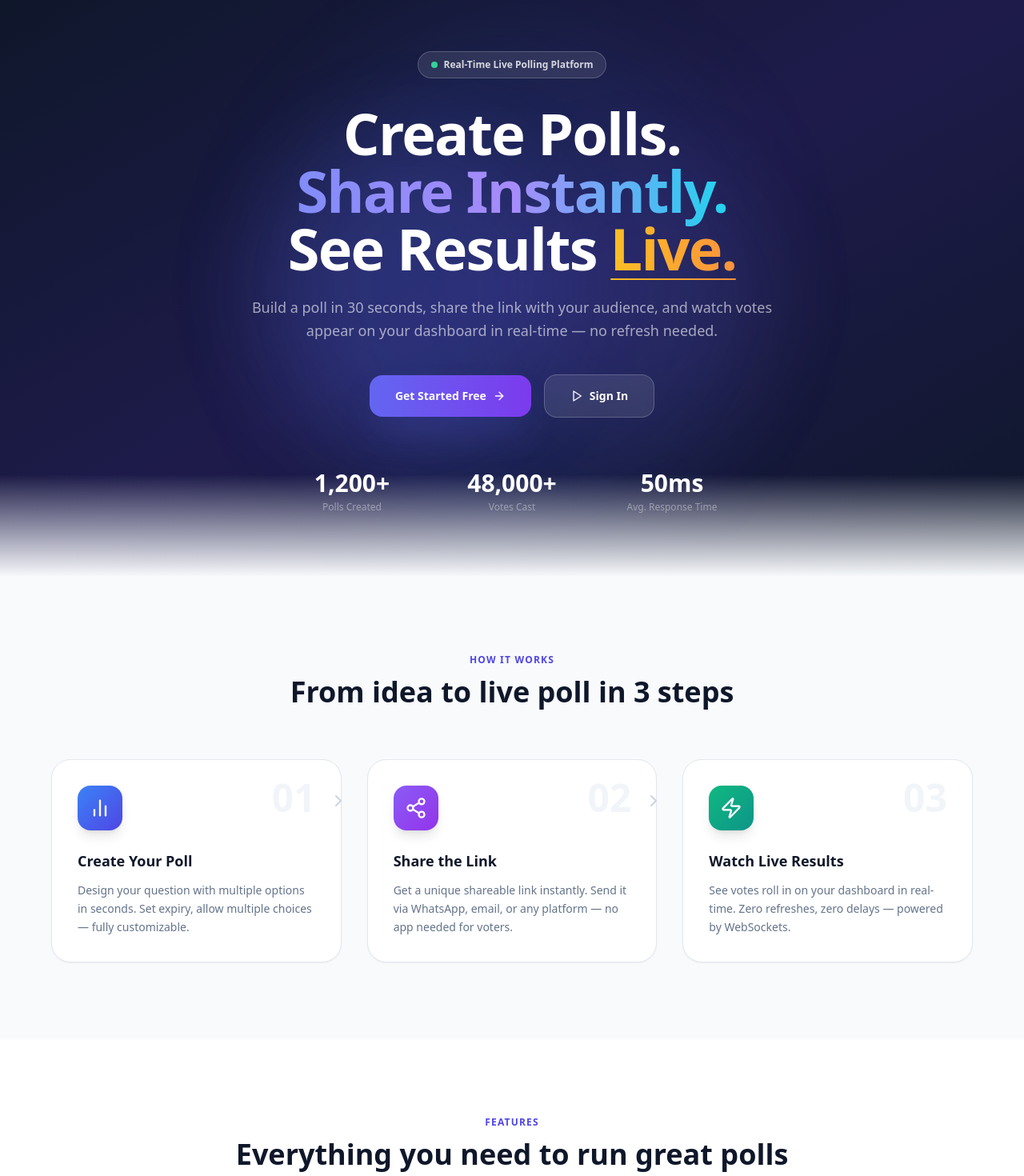
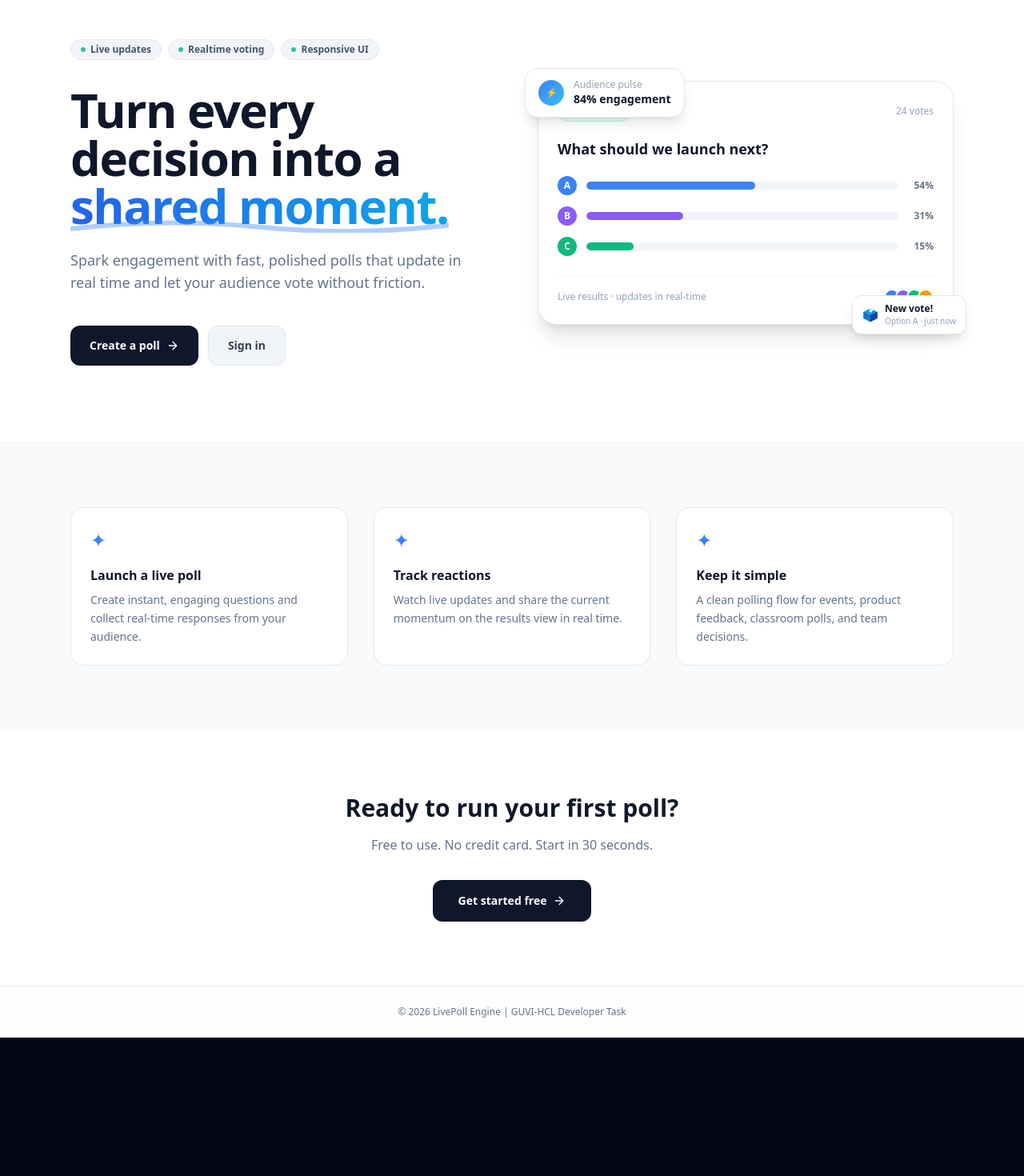
Before and after one commit to Sridhar2214/livepollingtool, a React (Vite) app in the folder frontend/: page / in a window 1280 px wide. Shown: the part 80-1550 px from the top of the page at 80% size. After the commit the page ends 1377 px from the top, so only its background shows below. Built offline with nearby package versions, Linux system fonts and the light colour scheme.

Commit message:
redesign: clean minimal home page with mock poll card, live bars, feature cards

```diff
--- a/frontend/src/pages/Home.jsx
+++ b/frontend/src/pages/Home.jsx
@@ -1,187 +1,183 @@
 import React, { useState, useEffect } from 'react';
 import { Link } from 'react-router-dom';
-import { ArrowRight, BarChart2, Share2, Zap, Users, CheckCircle, ChevronRight, Play } from 'lucide-react';
+import { ArrowRight } from 'lucide-react';
 
-const AnimatedCounter = ({ target, suffix = '' }) => {
-  const [count, setCount] = useState(0);
+// Animated live vote bar
+const MockPollBar = ({ label, pct, color, delay }) => {
+  const [width, setWidth] = useState(0);
   useEffect(() => {
-    let start = 0;
-    const step = Math.ceil(target / 60);
-    const timer = setInterval(() => {
-      start += step;
-      if (start >= target) { setCount(target); clearInterval(timer); }
-      else setCount(start);
-    }, 20);
-    return () => clearInterval(timer);
-  }, [target]);
-  return <span>{count.toLocaleString()}{suffix}</span>;
+    const t = setTimeout(() => setWidth(pct), 600 + delay);
+    return () => clearTimeout(t);
+  }, [pct, delay]);
+  return (
+    <div className="flex items-center gap-3">
+      <span className="w-6 h-6 rounded-full flex items-center justify-center text-xs font-black text-white shrink-0" style={{ background: color }}>{label}</span>
+      <div className="flex-1 h-2.5 bg-slate-100 rounded-full overflow-hidden">
+        <div className="h-full rounded-full transition-all duration-1000 ease-out" style={{ width: `${width}%`, background: color }} />
+      </div>
+      <span className="text-xs font-bold text-slate-500 w-8 text-right">{pct}%</span>
+    </div>
+  );
 };
 
-const steps = [
-  { num: '01', icon: BarChart2, title: 'Create Your Poll', desc: 'Design your question with multiple options in seconds. Set expiry, allow multiple choices — fully customizable.', color: 'from-blue-500 to-indigo-600' },
-  { num: '02', icon: Share2, title: 'Share the Link', desc: 'Get a unique shareable link instantly. Send it via WhatsApp, email, or any platform — no app needed for voters.', color: 'from-violet-500 to-purple-600' },
-  { num: '03', icon: Zap, title: 'Watch Live Results', desc: 'See votes roll in on your dashboard in real-time. Zero refreshes, zero delays — powered by WebSockets.', color: 'from-emerald-500 to-teal-600' },
-];
-
-const features = [
-  { icon: Zap, title: 'Instant Live Updates', desc: 'Every vote reflects on your dashboard within milliseconds via WebSocket connections.', color: 'text-amber-500', bg: 'bg-amber-50 border-amber-200' },
-  { icon: Share2, title: 'One-Click Sharing', desc: 'Share your poll with anyone via a simple link. Voters don\'t need to sign up or install anything.', color: 'text-blue-500', bg: 'bg-blue-50 border-blue-200' },
-  { icon: Users, title: 'Anonymous Voting', desc: 'Voters stay anonymous. Our fingerprinting prevents duplicate votes while keeping privacy intact.', color: 'text-violet-500', bg: 'bg-violet-50 border-violet-200' },
-  { icon: CheckCircle, title: 'Duplicate Prevention', desc: 'Each voter can only vote once per poll, ensuring your results are always accurate and trustworthy.', color: 'text-emerald-500', bg: 'bg-emerald-50 border-emerald-200' },
-];
+// Live vote counter
+const LiveCounter = () => {
+  const [count, setCount] = useState(82);
+  useEffect(() => {
+    const t = setInterval(() => {
+      setCount(c => c >= 99 ? 82 : c + 1);
+    }, 2000);
+    return () => clearInterval(t);
+  }, []);
+  return <span className="font-black text-slate-900">{count}%</span>;
+};
 
 export const Home = () => {
   return (
-    <div className="relative overflow-hidden">
+    <div className="min-h-screen bg-white">
 
       {/* ── HERO ── */}
-      <section className="relative min-h-[92vh] flex items-center justify-center overflow-hidden">
-        {/* Gradient background */}
-        <div className="absolute inset-0 bg-gradient-to-br from-slate-900 via-indigo-950 to-slate-900" />
-        {/* Glowing orbs */}
-        <div className="absolute top-1/4 left-1/4 w-96 h-96 bg-indigo-500/20 rounded-full blur-3xl animate-pulse" />
-        <div className="absolute bottom-1/4 right-1/4 w-80 h-80 bg-violet-500/20 rounded-full blur-3xl animate-pulse" style={{ animationDelay: '1s' }} />
-        <div className="absolute top-1/2 left-1/2 -translate-x-1/2 -translate-y-1/2 w-[600px] h-[600px] bg-blue-500/10 rounded-full blur-3xl" />
+      <section className="max-w-6xl mx-auto px-6 pt-16 pb-24">
+        <div className="grid grid-cols-1 lg:grid-cols-2 gap-16 items-center">
 
-        <div className="relative z-10 max-w-5xl mx-auto px-4 sm:px-6 lg:px-8 text-center">
-          {/* Badge */}
-          <div className="inline-flex items-center gap-2 px-4 py-2 rounded-full bg-white/10 border border-white/20 text-white/80 text-xs font-semibold mb-8 backdrop-blur-sm">
-            <span className="w-2 h-2 bg-emerald-400 rounded-full animate-pulse" />
-            Real-Time Live Polling Platform
+          {/* Left: Copy */}
+          <div>
+            {/* Status badges */}
+            <div className="flex flex-wrap gap-2 mb-8">
+              {['Live updates', 'Realtime voting', 'Responsive UI'].map(tag => (
+                <span key={tag} className="inline-flex items-center gap-1.5 px-3 py-1 rounded-full bg-slate-100 text-slate-600 text-xs font-semibold border border-slate-200">
+                  <span className="w-1.5 h-1.5 bg-emerald-500 rounded-full animate-pulse" />
+                  {tag}
+                </span>
+              ))}
             </div>
 
-          {/* Headline */}
-          <h1 className="text-5xl sm:text-6xl lg:text-7xl font-black text-white tracking-tight leading-tight mb-6">
-            Create Polls.{' '}
-            <br className="hidden sm:block" />
-            <span className="bg-gradient-to-r from-indigo-400 via-violet-400 to-cyan-400 bg-clip-text text-transparent">
-              Share Instantly.
-            </span>
-            <br className="hidden sm:block" />
-            See Results{' '}
+            <h1 className="text-4xl sm:text-5xl lg:text-6xl font-black text-slate-900 leading-tight mb-6 tracking-tight">
+              Turn every decision into a{' '}
               <span className="relative inline-block">
-              <span className="bg-gradient-to-r from-amber-400 to-orange-400 bg-clip-text text-transparent">Live.</span>
-              <span className="absolute -bottom-1 left-0 right-0 h-0.5 bg-gradient-to-r from-amber-400 to-orange-400 rounded-full" />
+                <span className="bg-gradient-to-r from-blue-600 to-sky-500 bg-clip-text text-transparent">shared moment.</span>
+                <svg className="absolute -bottom-1 left-0 w-full" viewBox="0 0 200 8" fill="none">
+                  <path d="M0 6 Q50 0 100 5 Q150 10 200 4" stroke="#3b82f6" strokeWidth="2.5" strokeLinecap="round" fill="none" opacity="0.4"/>
+                </svg>
               </span>
             </h1>
 
-          <p className="max-w-2xl mx-auto text-lg text-white/60 mb-10 leading-relaxed">
-            Build a poll in 30 seconds, share the link with your audience, and watch votes appear on your dashboard in real-time — no refresh needed.
+            <p className="text-base sm:text-lg text-slate-500 leading-relaxed mb-10 max-w-lg">
+              Spark engagement with fast, polished polls that update in real time and let your audience vote without friction.
             </p>
 
-          {/* CTA Buttons */}
-          <div className="flex flex-col sm:flex-row items-center justify-center gap-4">
+            <div className="flex flex-col sm:flex-row gap-3">
               <Link
                 to="/register"
-              className="group flex items-center gap-2 px-8 py-4 rounded-2xl bg-gradient-to-r from-indigo-500 to-violet-600 hover:from-indigo-400 hover:to-violet-500 text-white font-bold text-sm shadow-2xl shadow-indigo-500/30 transition-all transform hover:-translate-y-0.5 hover:shadow-indigo-500/50"
+                className="group inline-flex items-center justify-center gap-2 px-6 py-3.5 rounded-xl bg-slate-900 hover:bg-slate-800 text-white font-bold text-sm transition-all"
               >
-              Get Started Free
-              <ArrowRight className="w-4 h-4 group-hover:translate-x-1 transition-transform" />
+                Create a poll
+                <ArrowRight className="w-4 h-4 group-hover:translate-x-0.5 transition-transform" />
               </Link>
               <Link
                 to="/login"
-              className="flex items-center gap-2 px-8 py-4 rounded-2xl bg-white/10 hover:bg-white/15 border border-white/20 text-white font-semibold text-sm backdrop-blur-sm transition-all"
+                className="inline-flex items-center justify-center gap-2 px-6 py-3.5 rounded-xl bg-slate-100 hover:bg-slate-200 text-slate-700 font-bold text-sm border border-slate-200 transition-all"
               >
-              <Play className="w-4 h-4" />
-              Sign In
+                Sign in
               </Link>
             </div>
+          </div>
 
-          {/* Stats row */}
-          <div className="mt-16 grid grid-cols-3 gap-6 max-w-xl mx-auto">
-            {[
-              { label: 'Polls Created', value: 1200, suffix: '+' },
-              { label: 'Votes Cast', value: 48000, suffix: '+' },
-              { label: 'Avg. Response Time', value: 50, suffix: 'ms' },
-            ].map((stat) => (
-              <div key={stat.label} className="text-center">
-                <div className="text-2xl sm:text-3xl font-black text-white">
-                  <AnimatedCounter target={stat.value} suffix={stat.suffix} />
+          {/* Right: Mock Poll Card */}
+          <div className="relative">
+            {/* Audience pulse badge */}
+            <div className="absolute -top-4 -left-4 z-10 bg-white border border-slate-200 rounded-2xl px-4 py-3 shadow-lg flex items-center gap-3">
+              <div className="w-8 h-8 rounded-full bg-gradient-to-br from-blue-500 to-sky-400 flex items-center justify-center">
+                <span className="text-white text-xs font-black">⚡</span>
               </div>
-                <div className="text-xs text-white/40 mt-1 font-medium">{stat.label}</div>
+              <div>
+                <p className="text-xs text-slate-400 font-medium">Audience pulse</p>
+                <p className="text-sm font-black text-slate-900"><LiveCounter /> engagement</p>
               </div>
+            </div>
+
+            {/* Main card */}
+            <div className="bg-white rounded-3xl border border-slate-200 shadow-xl p-6 relative">
+              {/* Card header */}
+              <div className="flex items-center justify-between mb-5">
+                <span className="inline-flex items-center gap-1.5 px-2.5 py-1 rounded-full bg-emerald-50 border border-emerald-200 text-emerald-700 text-xs font-semibold">
+                  <span className="w-1.5 h-1.5 bg-emerald-500 rounded-full animate-pulse" />
+                  Open poll
+                </span>
+                <span className="text-xs text-slate-400 font-medium">24 votes</span>
+              </div>
+
+              <h3 className="text-lg font-black text-slate-900 mb-5">What should we launch next?</h3>
+
+              <div className="space-y-3.5 mb-6">
+                <MockPollBar label="A" pct={54} color="#3b82f6" delay={0} />
+                <MockPollBar label="B" pct={31} color="#8b5cf6" delay={200} />
+                <MockPollBar label="C" pct={15} color="#10b981" delay={400} />
+              </div>
+
+              <div className="flex items-center justify-between pt-4 border-t border-slate-100">
+                <span className="text-xs text-slate-400">Live results · updates in real-time</span>
+                <div className="flex -space-x-1.5">
+                  {['#3b82f6','#8b5cf6','#10b981','#f59e0b'].map((c, i) => (
+                    <div key={i} className="w-5 h-5 rounded-full border-2 border-white" style={{ background: c }} />
                   ))}
                 </div>
               </div>
+            </div>
 
-        {/* Bottom fade */}
-        <div className="absolute bottom-0 left-0 right-0 h-32 bg-gradient-to-t from-slate-50 to-transparent" />
+            {/* Floating notification */}
+            <div className="absolute -bottom-3 -right-4 bg-white border border-slate-200 rounded-xl px-3 py-2 shadow-lg flex items-center gap-2">
+              <span className="text-base">🗳️</span>
+              <div>
+                <p className="text-xs font-bold text-slate-900">New vote!</p>
+                <p className="text-[10px] text-slate-400">Option A · just now</p>
+              </div>
+            </div>
+          </div>
+        </div>
       </section>
 
-      {/* ── HOW IT WORKS ── */}
-      <section className="bg-slate-50 py-24 px-4">
-        <div className="max-w-6xl mx-auto">
-          <div className="text-center mb-16">
-            <span className="text-xs font-bold uppercase tracking-widest text-indigo-600 mb-3 block">How It Works</span>
-            <h2 className="text-3xl sm:text-4xl font-black text-slate-900">From idea to live poll in 3 steps</h2>
-          </div>
-
+      {/* ── FEATURES ── */}
+      <section className="bg-slate-50 border-t border-slate-100">
+        <div className="max-w-6xl mx-auto px-6 py-20">
           <div className="grid grid-cols-1 md:grid-cols-3 gap-8">
-            {steps.map((step, i) => (
-              <div key={step.num} className="relative group">
-                {i < steps.length - 1 && (
-                  <div className="hidden md:block absolute top-10 left-[calc(100%_-_16px)] w-8 z-10">
-                    <ChevronRight className="w-6 h-6 text-slate-300" />
-                  </div>
-                )}
-                <div className="bg-white rounded-3xl p-8 border border-slate-200 shadow-sm hover:shadow-lg hover:-translate-y-1 transition-all duration-300">
-                  <div className={`w-14 h-14 rounded-2xl bg-gradient-to-br ${step.color} flex items-center justify-center mb-6 shadow-lg`}>
-                    <step.icon className="w-7 h-7 text-white" />
-                  </div>
-                  <div className="text-5xl font-black text-slate-100 absolute top-6 right-8 select-none">{step.num}</div>
-                  <h3 className="text-lg font-black text-slate-900 mb-3">{step.title}</h3>
-                  <p className="text-sm text-slate-500 leading-relaxed">{step.desc}</p>
-                </div>
+            {[
+              {
+                icon: '✦',
+                title: 'Launch a live poll',
+                desc: 'Create instant, engaging questions and collect real-time responses from your audience.',
+              },
+              {
+                icon: '✦',
+                title: 'Track reactions',
+                desc: 'Watch live updates and share the current momentum on the results view in real time.',
+              },
+              {
+                icon: '✦',
+                title: 'Keep it simple',
+                desc: 'A clean polling flow for events, product feedback, classroom polls, and team decisions.',
+              },
+            ].map((f) => (
+              <div key={f.title} className="group p-6 rounded-2xl bg-white border border-slate-200 hover:border-blue-200 hover:shadow-md transition-all duration-300">
+                <span className="text-2xl mb-4 block text-blue-500">{f.icon}</span>
+                <h3 className="font-black text-slate-900 mb-2">{f.title}</h3>
+                <p className="text-sm text-slate-500 leading-relaxed">{f.desc}</p>
               </div>
             ))}
           </div>
         </div>
       </section>
 
-      {/* ── FEATURES ── */}
-      <section className="bg-white py-24 px-4">
-        <div className="max-w-6xl mx-auto">
-          <div className="text-center mb-16">
-            <span className="text-xs font-bold uppercase tracking-widest text-indigo-600 mb-3 block">Features</span>
-            <h2 className="text-3xl sm:text-4xl font-black text-slate-900">Everything you need to run great polls</h2>
-          </div>
-
-          <div className="grid grid-cols-1 sm:grid-cols-2 gap-6">
-            {features.map((f) => (
-              <div key={f.title} className="flex gap-5 p-6 rounded-2xl border border-slate-100 hover:border-slate-200 hover:shadow-md transition-all duration-300 group">
-                <div className={`shrink-0 w-12 h-12 rounded-2xl ${f.bg} border flex items-center justify-center`}>
-                  <f.icon className={`w-5 h-5 ${f.color}`} />
-                </div>
-                <div>
-                  <h3 className="font-bold text-slate-900 mb-1">{f.title}</h3>
-                  <p className="text-sm text-slate-500 leading-relaxed">{f.desc}</p>
-                </div>
-              </div>
-            ))}
-          </div>
-        </div>
-      </section>
-
-      {/* ── CTA BANNER ── */}
-      <section className="py-24 px-4">
-        <div className="max-w-4xl mx-auto">
-          <div className="relative rounded-3xl overflow-hidden">
-            <div className="absolute inset-0 bg-gradient-to-br from-indigo-600 via-violet-600 to-purple-700" />
-            <div className="absolute top-0 right-0 w-64 h-64 bg-white/10 rounded-full blur-3xl" />
-            <div className="absolute bottom-0 left-0 w-64 h-64 bg-white/10 rounded-full blur-3xl" />
-            <div className="relative z-10 text-center py-16 px-8">
-              <h2 className="text-3xl sm:text-4xl font-black text-white mb-4">Ready to run your first poll?</h2>
-              <p className="text-white/70 mb-8 text-base">Free to use. No credit card. Start in 30 seconds.</p>
+      {/* ── BOTTOM CTA ── */}
+      <section className="max-w-6xl mx-auto px-6 py-20 text-center">
+        <h2 className="text-3xl font-black text-slate-900 mb-4">Ready to run your first poll?</h2>
+        <p className="text-slate-500 mb-8">Free to use. No credit card. Start in 30 seconds.</p>
         <Link
           to="/register"
-                className="inline-flex items-center gap-2 px-8 py-4 rounded-2xl bg-white text-indigo-700 font-bold text-sm shadow-xl hover:bg-slate-50 transition-all transform hover:-translate-y-0.5"
+          className="inline-flex items-center gap-2 px-8 py-4 rounded-xl bg-slate-900 hover:bg-slate-800 text-white font-bold text-sm transition-all"
         >
-                Create Your First Poll
-                <ArrowRight className="w-4 h-4" />
+          Get started free <ArrowRight className="w-4 h-4" />
         </Link>
-            </div>
-          </div>
-        </div>
       </section>
     </div>
   );
```
Lines whose indentation alone changed are shown as unchanged.
